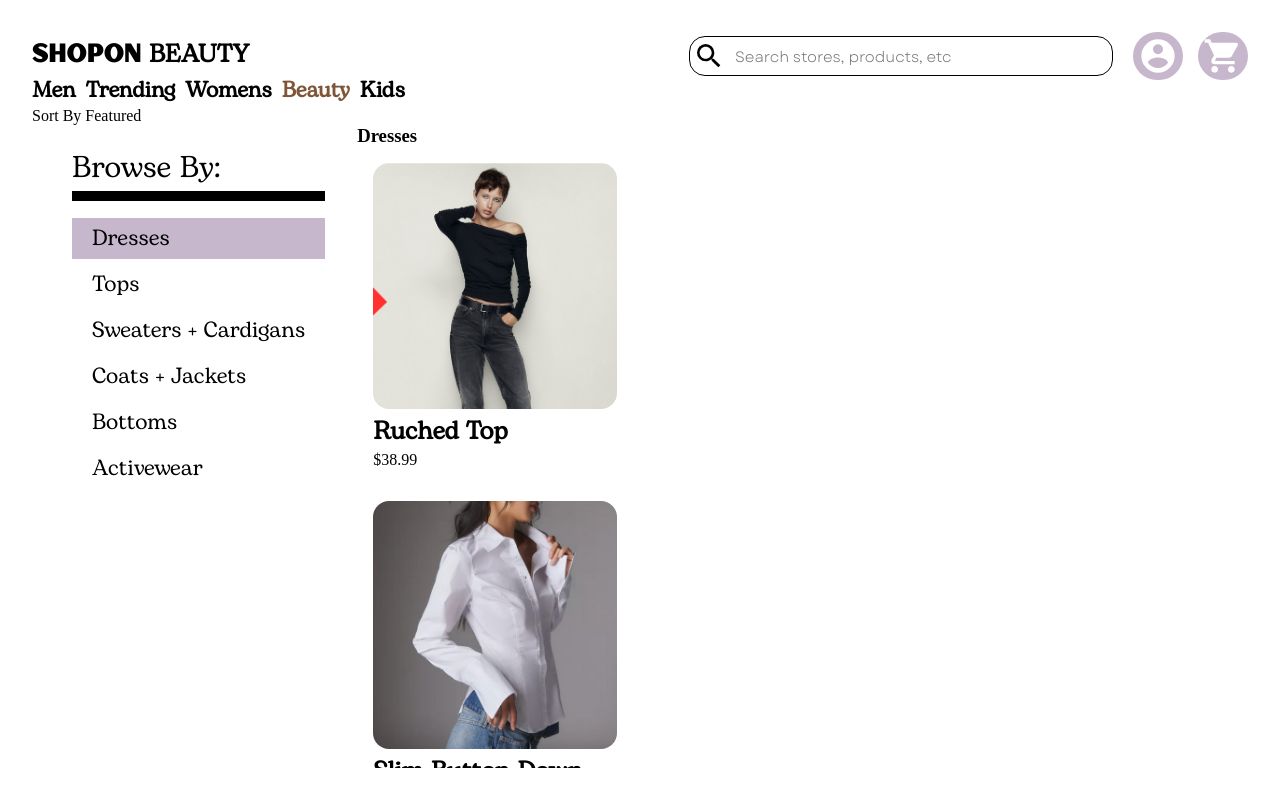
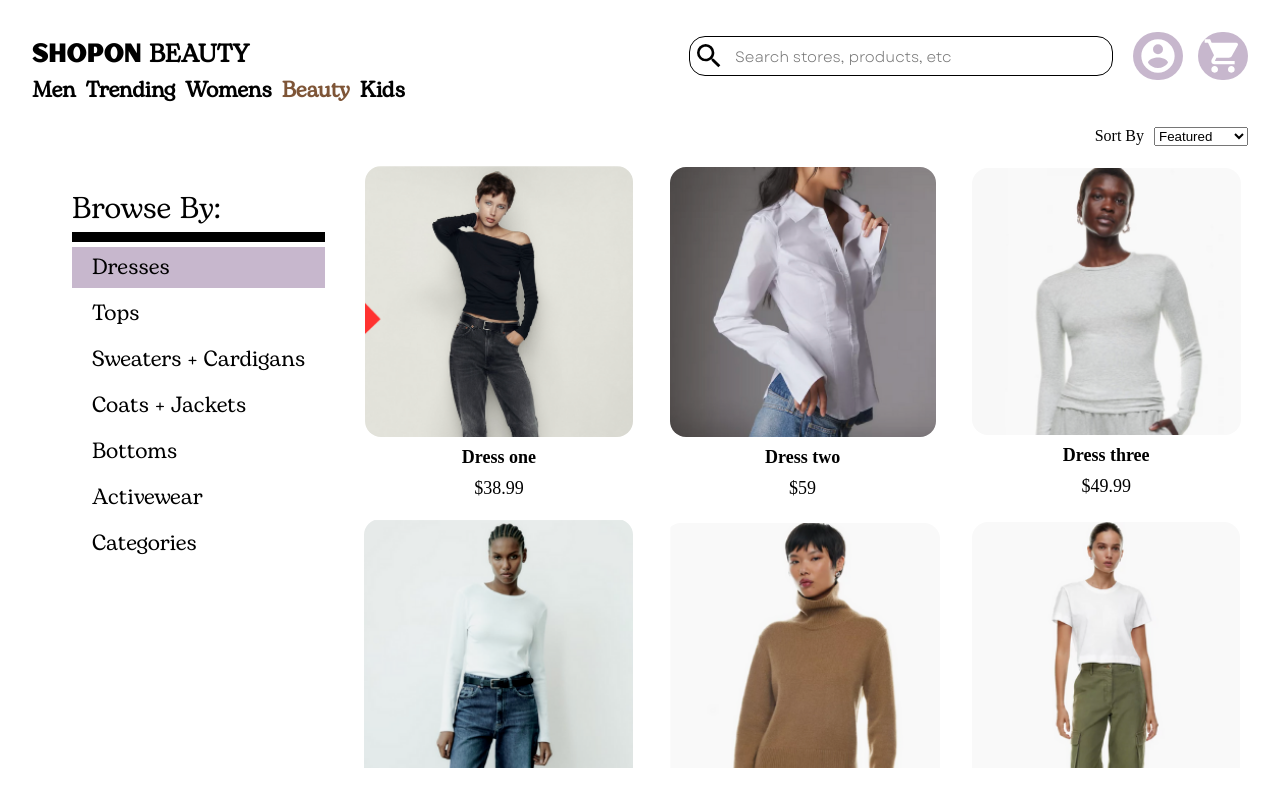
Before and after one commit to Baguirre03/ShopOn, a React (Vite) app: page /category/beauty in a window 1280 px wide. Both pictures are taken after a click on the item "Dresses". Built offline with nearby package versions, Linux system fonts and the light colour scheme.

Commit message:
finished shopping section

```diff
--- a/src/components/HelperComponents/ItemCard.jsx
+++ b/src/components/HelperComponents/ItemCard.jsx
@@ -1,15 +1,15 @@
 export default function ItemCard({ data }) {
   return (
-    <div className="shopping-card item">
-      <div className="shop-card-image-holder item">
+    <div className="browse-card item">
+      <div className="browse-card-image-holder item">
         <img src={data.img}></img>
       </div>
       <h4>{data.name}</h4>
       <p>${data.price}</p>
-      {data.colors &&
+      {/* {data.colors &&
         data.colors.map((color) => (
           <span key={color} className={"color" + color}></span>
-        ))}
+        ))} */}
     </div>
   );
 }
--- a/src/components/ShoppingPages/BrowseSection.jsx
+++ b/src/components/ShoppingPages/BrowseSection.jsx
@@ -1,12 +1,15 @@
 import ItemCard from "../HelperComponents/ItemCard";
 
-export default function BrowseBy({ currentBrowse, handleBrowse, browseBy }) {
-  console.log(currentBrowse);
+export default function BrowseBy({
+  currentBrowse,
+  handleBrowse,
+  browseBy,
+  defaultBrowse,
+}) {
   return (
     <div className="browse-by-container">
       <ul className="browse-by-list">
         <h4>Browse By:</h4>
-        <span className="line"></span>
         {browseBy.map((opt, index) => {
           return (
             <div
@@ -22,12 +25,27 @@ export default function BrowseBy({ currentBrowse, handleBrowse, browseBy }) {
             </div>
           );
         })}
+        <div
+          className={
+            currentBrowse === "categories"
+              ? "browse-items selected"
+              : "browse-items"
+          }
+          onClick={() => defaultBrowse()}
+        >
+          <li>Categories</li>
+        </div>
       </ul>
-      <div className="browse-by-card">
+      <div
+        className={
+          currentBrowse !== "categories"
+            ? "browse-no-categories"
+            : "browse-by-card"
+        }
+      >
         {currentBrowse !== "categories" ? (
           <div key={currentBrowse.name} className="container">
-            <h3>{currentBrowse.name}</h3>
-            <div className="category-items">
+            <div className="browse-items-grid">
               {currentBrowse.items.map((item) => (
                 <ItemCard key={item.name} data={item}></ItemCard>
               ))}
--- a/src/components/ShoppingPages/ClothesMain.jsx
+++ b/src/components/ShoppingPages/ClothesMain.jsx
@@ -24,11 +24,22 @@ export default function ClothesMain() {
           <ProfileCart></ProfileCart>
         </div>
       </div>
-      <span>Sort By Featured</span>
+      <span className="sort-by">
+        Sort By{" "}
+        <form>
+          <select>
+            <option value="">Featured</option>
+            <option value="">Best Sellers</option>
+            <option value="">Fastest</option>
+            <option value="">Price</option>
+          </select>
+        </form>
+      </span>
       <BrowseBy
         browseBy={browseBy}
         currentBrowse={currentBrowse}
         handleBrowse={handleBrowse}
+        defaultBrowse={browseDefault}
       ></BrowseBy>
     </div>
   );
--- a/src/data/Items.js
+++ b/src/data/Items.js
@@ -11,118 +11,92 @@ import pants from '../assets/pants.png'
 import athletic from '../assets/athletic.png'
 import jacket from '../assets/jacket.png'
 
-
-
-
-const defaultItems = [
-    {
-      name: "Ruched Top",
-      price: "38.99",
-      img: item,
-      colors: ["brown", "grey"],
-    },
-    { name: "Slim Button Down", price: "59", img: item5 },
-    {
-      name: "Peggy Top",
-      price: "49.99",
-      img: item1,
-      colors: ["silver", "grey", "black"],
-    },
-    { name: "Ruched Top", price: "49.99", img: item2 },
-    {
-      name: "Slim Button Down",
-      price: "45.99",
-      img: "",
-      colors: ["grey", "black"],
-    },
-    { name: "Peggy Top", price: "49.99", img: "" },
-  ];
   const browseBy = [
     {
       name: "Dresses",
       img: dresses,
       items: [
         {
-          name: "Ruched Top",
+          name: "Dress one",
           price: "38.99",
           img: item,
           colors: ["brown", "grey"],
         },
-        { name: "Slim Button Down", price: "59", img: item1 },
+        { name: "Dress two", price: "59", img: item1 },
         {
-          name: "Peggy Top",
+          name: "Dress three",
           price: "49.99",
           img: item2,
           colors: ["silver", "grey", "black"],
         },
-        { name: "Ruched Top", price: "49.99", img: item },
+        { name: "Dress four", price: "49.99", img: item7},
         {
-          name: "Slim Button Down",
+          name: "Dress five",
           price: "45.99",
-          img: item1,
+          img: item5,
           colors: ["grey", "black"],
         },
-        { name: "Peggy Top", price: "49.99", img: item2 },
+        { name: "Dress size", price: "49.99", img: item6 },
       ],
     },
     {
       name: "Tops",
       img: tops,
       items: [
-        { name: "Ruched Top", price: "49.99", img: "" },
-        { name: "Slim Button Down", price: "41.99", img: "" },
-        { name: "Peggy Top", price: "69.99", img: "" },
-        { name: "Ruched Top", price: "23", img: "" },
-        { name: "Slim Button Down", price: "40", img: "" },
-        { name: "Peggy Top", price: "21", img: "" },
+        { name: "Ruched Top", price: "49.99", img: item },
+        { name: "Slim Button Down", price: "41.99", img: item1 },
+        { name: "Peggy Top", price: "69.99", img: item2 },
+        { name: "Different Top", price: "23", img: item5 },
+        { name: "Slim Button Top", price: "40", img: item6},
+        { name: "New Top", price: "21", img: item7},
       ],
     },
     {
       name: "Sweaters + Cardigans",
       img: sweater,
       items: [
-        { name: "Ruched Top", price: "49.99", img: "" },
-        { name: "Slim Button Down", price: "30.99", img: "" },
-        { name: "Peggy Top", price: "67.99", img: "" },
-        { name: "Ruched Top", price: "25", img: "" },
-        { name: "Slim Button Down", price: "49", img: "" },
-        { name: "Peggy Top", price: "39", img: "" },
+        { name: "Sweater one", price: "49.99", img: item7},
+        { name: "Sweater two", price: "30.99", img: item6},
+        { name: "Sweater three", price: "67.99", img: item5 },
+        { name: "Sweater four", price: "25", img: item1 },
+        { name: "Sweater five", price: "49", img: item2 },
+        { name: "Sweater six", price: "39", img: item },
       ],
     },
     {
       name: "Coats + Jackets",
       img: jacket,
       items: [
-        { name: "Ruched Top", price: "38.99", img: "" },
-        { name: "Slim Button Down", price: "49", img: "" },
-        { name: "Peggy Top", price: "59", img: "" },
-        { name: "Ruched Top", price: "40.99", img: "" },
-        { name: "Slim Button Down", price: "60", img: "" },
-        { name: "Peggy Top", price: "69.99", img: "" },
+        { name: "Coat one", price: "38.99", img: item2 },
+        { name: "Coat two", price: "49", img: item1 },
+        { name: "Coat three", price: "59", img: item },
+        { name: "Coat four", price: "40.99", img: item7 },
+        { name: "Coat five", price: "60", img: item5 },
+        { name: "Coat six", price: "69.99", img: item6 },
       ],
     },
     {
       name: "Bottoms",
       img: pants,
       items: [
-        { name: "Ruched Top", price: "30.99", img: "" },
-        { name: "Slim Button Down", price: "59.99", img: "" },
-        { name: "Peggy Top", price: "22.99", img: "" },
-        { name: "Ruched Top", price: "39", img: "" },
-        { name: "Slim Button Down", price: "49.99", img: "" },
-        { name: "Peggy Top", price: "49.99", img: "" },
+        { name: "Bottom one", price: "30.99", img: item6 },
+        { name: "Bottom one", price: "59.99", img: item5 },
+        { name: "Bottom two", price: "22.99", img: item7 },
+        { name: "Bottom three", price: "39", img: item1 },
+        { name: "Bottom four", price: "49.99", img: item },
+        { name: "Bottom five", price: "49.99", img: item2 },
       ],
     },
     {
       name: "Activewear",
       img: athletic,
       items: [
-        { name: "Ruched Top", price: "49.99", img: "" },
-        { name: "Slim Button Down", price: "49.99", img: "" },
-        { name: "Peggy Top", price: "49.99", img: "" },
-        { name: "Ruched Top", price: "49.99", img: "" },
-        { name: "Slim Button Down", price: "49.99", img: "" },
-        { name: "Peggy Top", price: "49.99", img: "" },
+        { name: "Active one", price: "49.99", img: item1 },
+        { name: "Active two", price: "49.99", img: item7 },
+        { name: "Active three", price: "49.99", img: item2 },
+        { name: "Active four", price: "49.99", img: item6 },
+        { name: "Active five", price: "49.99", img: item },
+        { name: "Active six", price: "49.99", img: item5 },
       ],
     },
     // {
--- a/src/styles/app.css
+++ b/src/styles/app.css
@@ -1112,6 +1112,7 @@ a {
     align-items: center;
     border-radius: 1rem;
     width: 100%;
+    flex: 1;
     gap: 10px;
     padding: 10px;
 
@@ -1160,3 +1161,43 @@ a {
 .browse-items.selected {
     background-color: var(--pink);
 }
+
+
+.sort-by {
+    align-self: flex-end;
+    display: flex;
+    gap: 10px;
+    padding-top: 20px;
+    padding-bottom: 20px;
+}
+
+.container {
+    flex-direction: column;
+    display: flex;
+    gap: 10px;
+    overflow: scroll;
+}
+
+
+.browse-items-grid {
+    display: grid;
+    grid-template-columns: 1fr 1fr 1fr;
+    gap: 20px;
+}
+
+.browse-card.item {
+    display: flex;
+    flex-direction: column;
+    align-items: center;
+    justify-content: center;
+}
+
+.browse-card img {
+    height: 100%;
+    width: 100%;
+}
+
+.category-items {
+    display: grid;
+    grid-template-columns: 1fr 1fr 1fr;
+}
```
